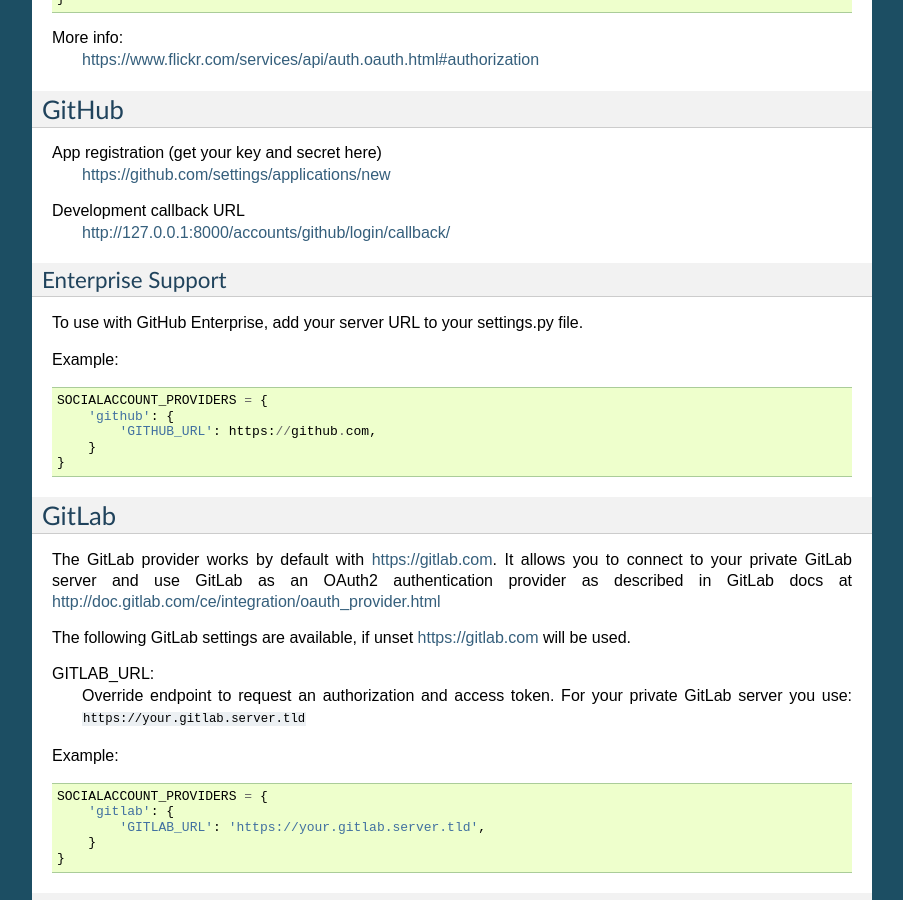
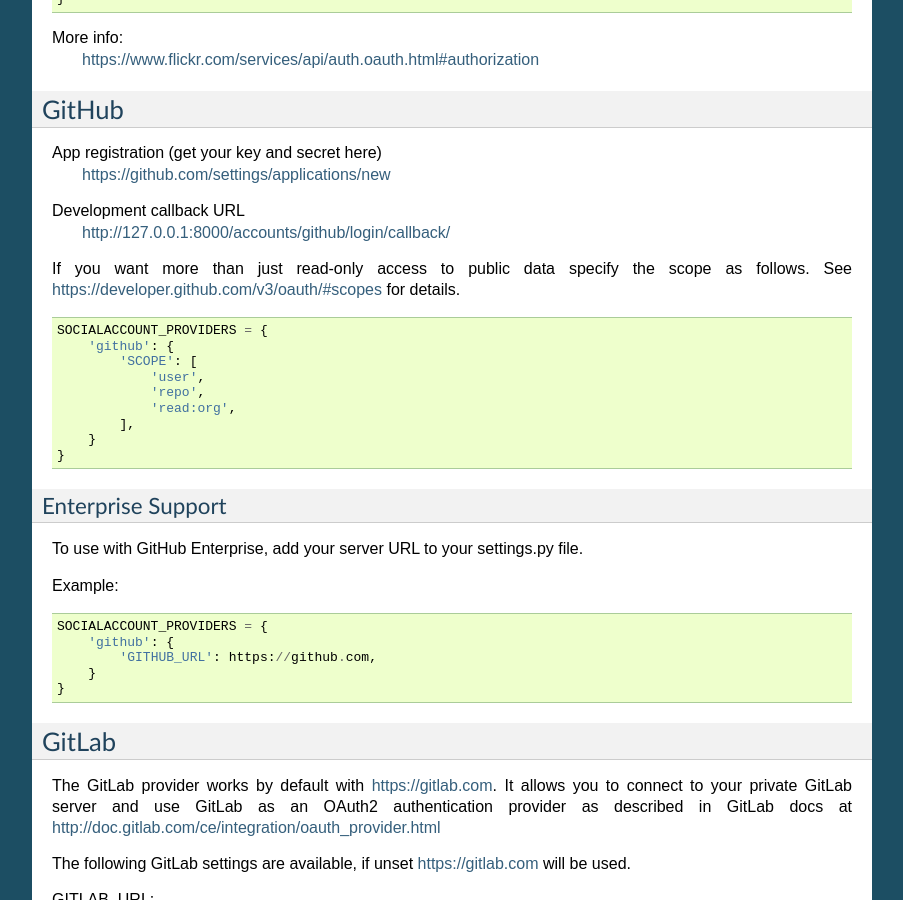
Before and after one commit to pennersr/django-allauth, a Sphinx documentation site: the page built from docs/providers.rst, in a window 1280 px wide and 900 px high, scrolled down 6570 px. Shown: the whole window, without its empty margins (198-1101 px from the left). Built offline with Sphinx 7.4.7, drawn with Linux system fonts in a browser that asks for light colours.

Commit message:
Add scope configuration details for GitHub (Docs)

```diff
--- a/docs/providers.rst
+++ b/docs/providers.rst
@@ -418,6 +418,21 @@
 
 Development callback URL
     http://127.0.0.1:8000/accounts/github/login/callback/
+
+If you want more than just read-only access to public data specify the scope
+as follows. See https://developer.github.com/v3/oauth/#scopes for details.
+
+.. code-block:: python
+
+    SOCIALACCOUNT_PROVIDERS = {
+        'github': {
+            'SCOPE': [
+                'user',
+                'repo',
+                'read:org',
+            ],
+        }
+    }
 
 Enterprise Support
 ******************
```
